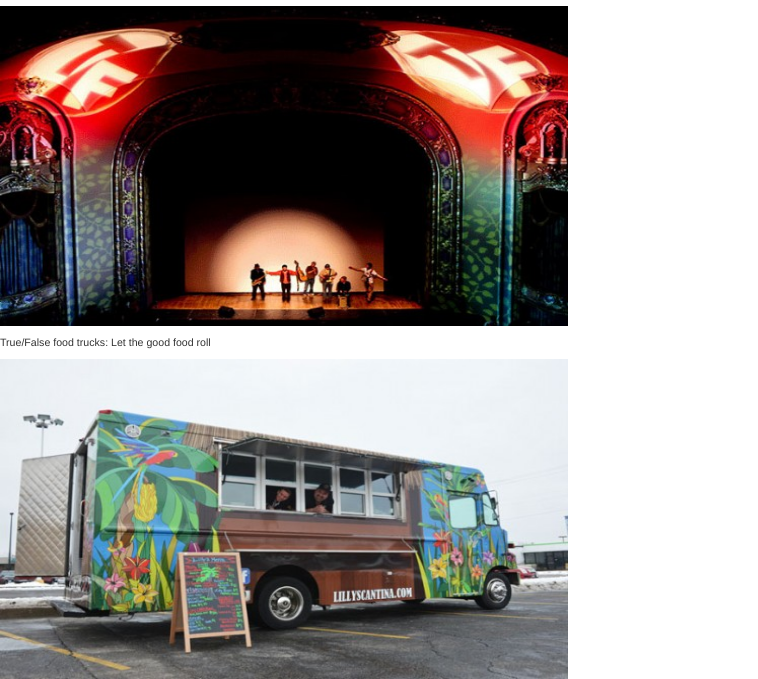
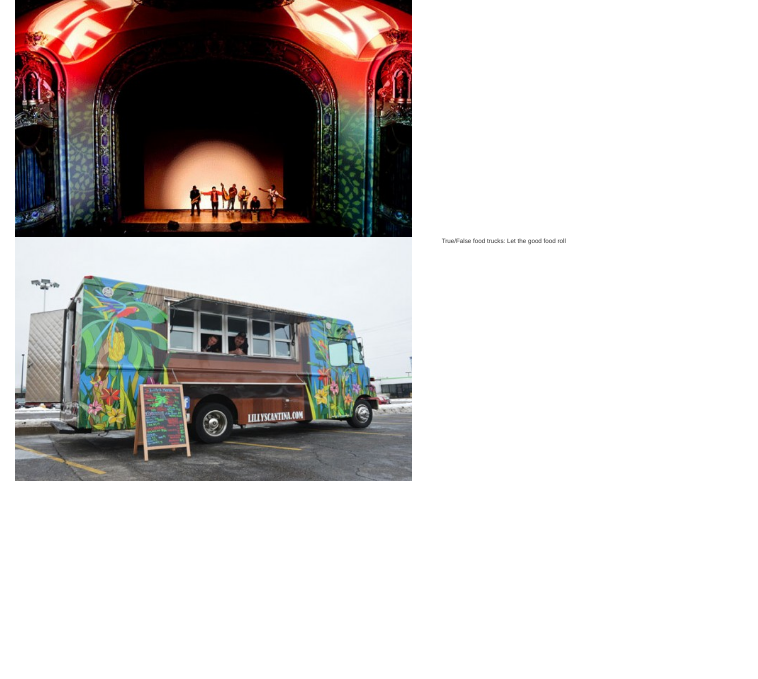
Before and after one commit to susu0726/True-False, a plain HTML site: page index.html in a window 1280 px wide. Shown: the part 701-1380 px from the top of the page, without its empty margins (0-758 px from the left). After the commit the page ends 1182 px from the top, so only its background shows below. Drawn offline with nearby package versions, Linux system fonts and the light colour scheme; files that its build step writes are made by us from their sources.

Commit message:
More implementing grid

```diff
--- a/index.html
+++ b/index.html
@@ -38,11 +38,23 @@
       </div>
     </div>
    </div>
-<div>
-  <h2>The insider’s guide to True/False</h2>
-    <img title="Photo courtesy of University of Missouri System/Flickr" src="assets/images/true-false-stage.jpg" alt="Stage" width="568" height="320">
-  <h2>True/False food trucks: Let the good food roll</h2>
-     <img title="Lilly's Cantina employs a Baja Midwest fusion cooking style when preparing tacos" src="assets/images/lilly's-cantina.jpg" alt="Lilly's Cantina" width="568" height="320">
+<div class="container-fluid full-width">
+  <div class="row">
+    <div class="col-xs-4">
+      <img title="Photo courtesy of University of Missouri System/Flickr" src="assets/images/true-false-stage.jpg" alt="Stage">
+    </div>
+    <div class="col-x-8">
+      <h2>The insider’s guide to True/False</h2>
+    </div>
+  </div>
+<div class="row">
+  <div class="col-xs-4">
+    <img title="Lilly's Cantina employs a Baja Midwest fusion cooking style when preparing tacos" src="assets/images/lilly's-cantina.jpg" alt="Lilly's Cantina">
+  </div>
+<div class="col-xs-8"
+ <h2>True/False food trucks: Let the good food roll</h2>
+ </div>
+</div>
 </div>
 
 <!--Adobe TypeKit-->
```
